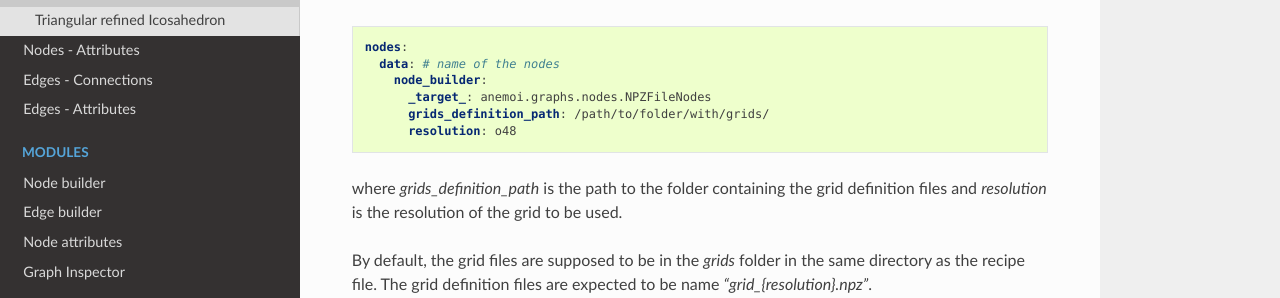
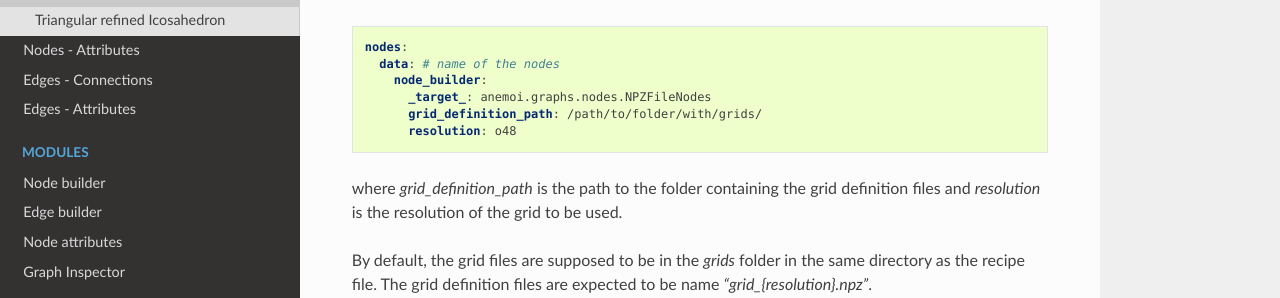
Before and after one commit to ecmwf/anemoi-graphs, a Sphinx documentation site: the page built from docs/graphs/node_coordinates/npz_file.rst, in a window 1280 px wide. Shown: the part 182-480 px from the top of the page. Built offline with Sphinx 7.4.7 and the Read the Docs theme 3.1.0, drawn with Linux system fonts in a browser that asks for light colours; pages that are not in the unit, such as notebooks, are missing from menus; the version number could not be read and is left out.

Commit message:
fix: remove "s"

```diff
--- a/docs/graphs/node_coordinates/npz_file.rst
+++ b/docs/graphs/node_coordinates/npz_file.rst
@@ -11,10 +11,10 @@ following YAML configuration:
      data: # name of the nodes
        node_builder:
          _target_: anemoi.graphs.nodes.NPZFileNodes
-         grids_definition_path: /path/to/folder/with/grids/
+         grid_definition_path: /path/to/folder/with/grids/
          resolution: o48
 
-where `grids_definition_path` is the path to the folder containing the
+where `grid_definition_path` is the path to the folder containing the
 grid definition files and `resolution` is the resolution of the grid to
 be used.
 
```
